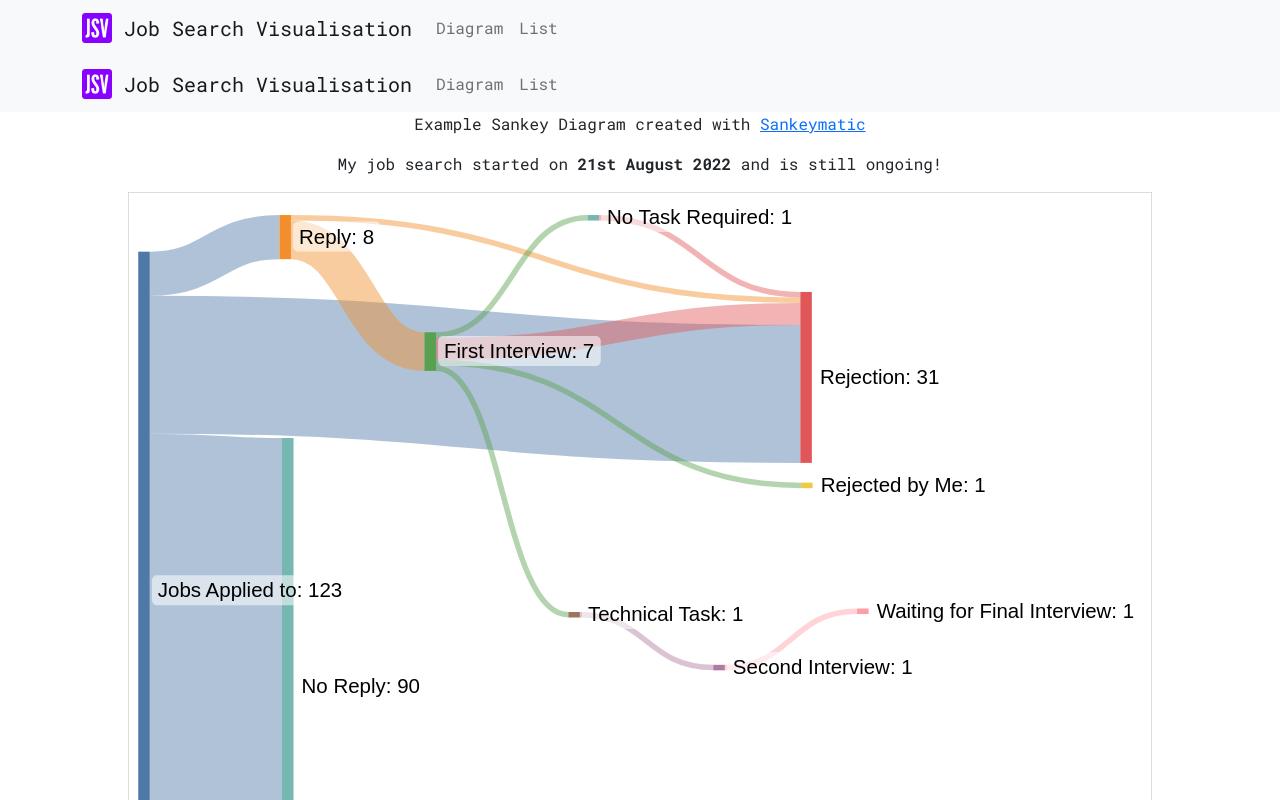
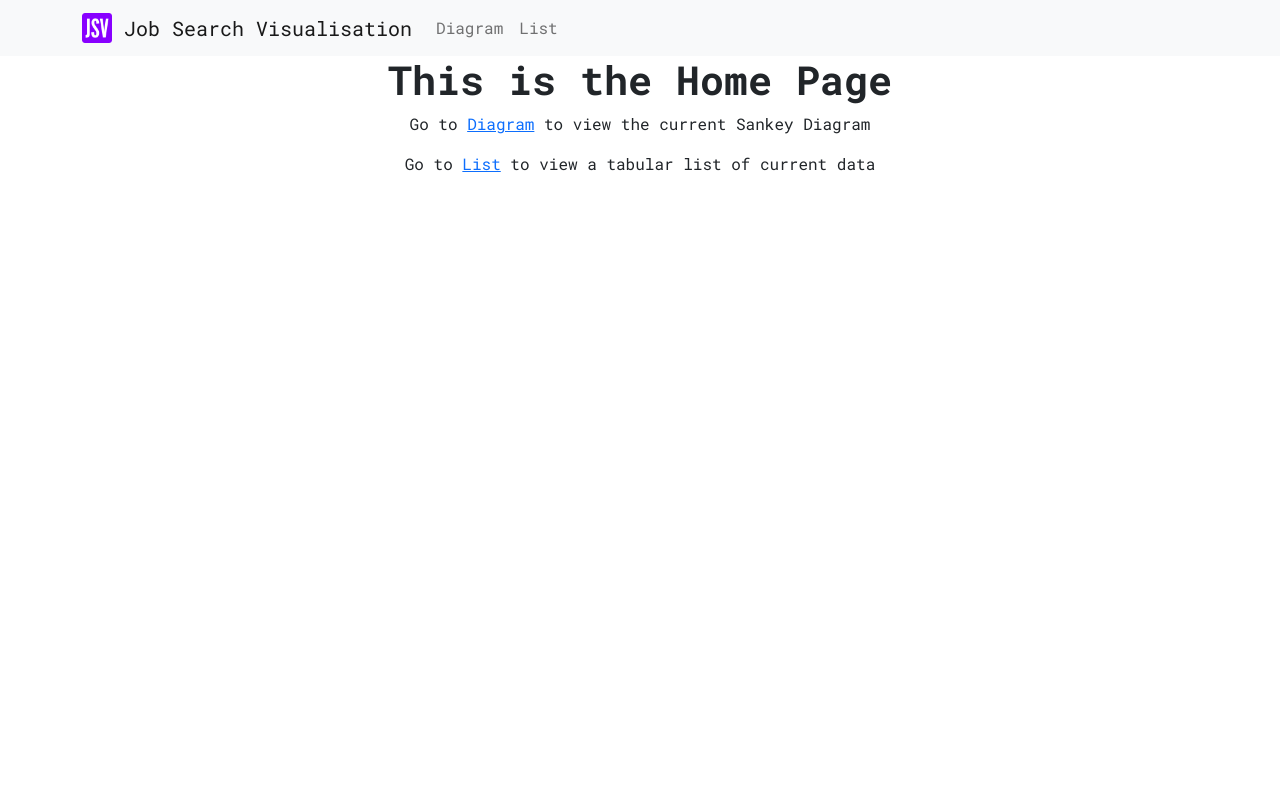
Before and after one commit to lambley/job-search-visualisation, a React (Create React App) app in the folder client/: page / in a window 1280 px wide. Shown: the top 800 px of the page. Built offline with nearby package versions, Linux system fonts and the light colour scheme.

Commit message:
refactor into Home, Diagram and List components for routing

```diff
--- a/client/src/App.js
+++ b/client/src/App.js
@@ -1,25 +1,9 @@
-import ExampleSankey from './components/ExampleSankey';
-import NavMain from './components/NavMain';
+import Home from './components/Home';
 
 function App() {
   return (
-    <div className="App">
-      <NavMain />
-
-      <div className="text-center">
-        <p>
-          Example Sankey Diagram created with{' '}
-          <a href="https://sankeymatic.com/build/">Sankeymatic</a>
-        </p>
-        <p>
-          My job search started on <strong>21st August 2022</strong> and is
-          still ongoing!
-        </p>
-      </div>
-
-      <div className="center-diagram">
-        <ExampleSankey/>
-      </div>
+    <div>
+      <Home />
     </div>
   );
 }
--- /dev/null
+++ b/client/src/components/Diagram.js
@@ -0,0 +1,23 @@
+import ExampleSankey from './ExampleSankey';
+
+const Diagram = () => {
+  return (
+    <div>
+      <div className="text-center">
+        <p>
+          Example Sankey Diagram created with{' '}
+          <a href="https://sankeymatic.com/build/">Sankeymatic</a>
+        </p>
+        <p>
+          My job search started on <strong>21st August 2022</strong> and is
+          still ongoing!
+        </p>
+      </div>
+      <div className="center-diagram">
+        <ExampleSankey />
+      </div>
+    </div>
+  );
+};
+
+export default Diagram;
--- /dev/null
+++ b/client/src/components/Home.js
@@ -0,0 +1,17 @@
+import { Link } from "react-router-dom";
+
+const Home = () => {
+  return (
+    <div className="text-center">
+      <h1>This is the Home Page</h1>
+      <p>
+        Go to <Link to="/diagram">Diagram</Link> to view the current Sankey Diagram
+      </p>
+      <p>
+        Go to <Link to="/list">List</Link> to view a tabular list of current data
+      </p>
+    </div>
+  );
+};
+
+export default Home;
--- /dev/null
+++ b/client/src/components/List.js
@@ -0,0 +1,10 @@
+const List = () => {
+  return (
+    <div className="text-center">
+      <h1>List of current job application data</h1>
+      <p>SHOW TABLE HERE</p>
+    </div>
+  );
+};
+
+export default List;
```
